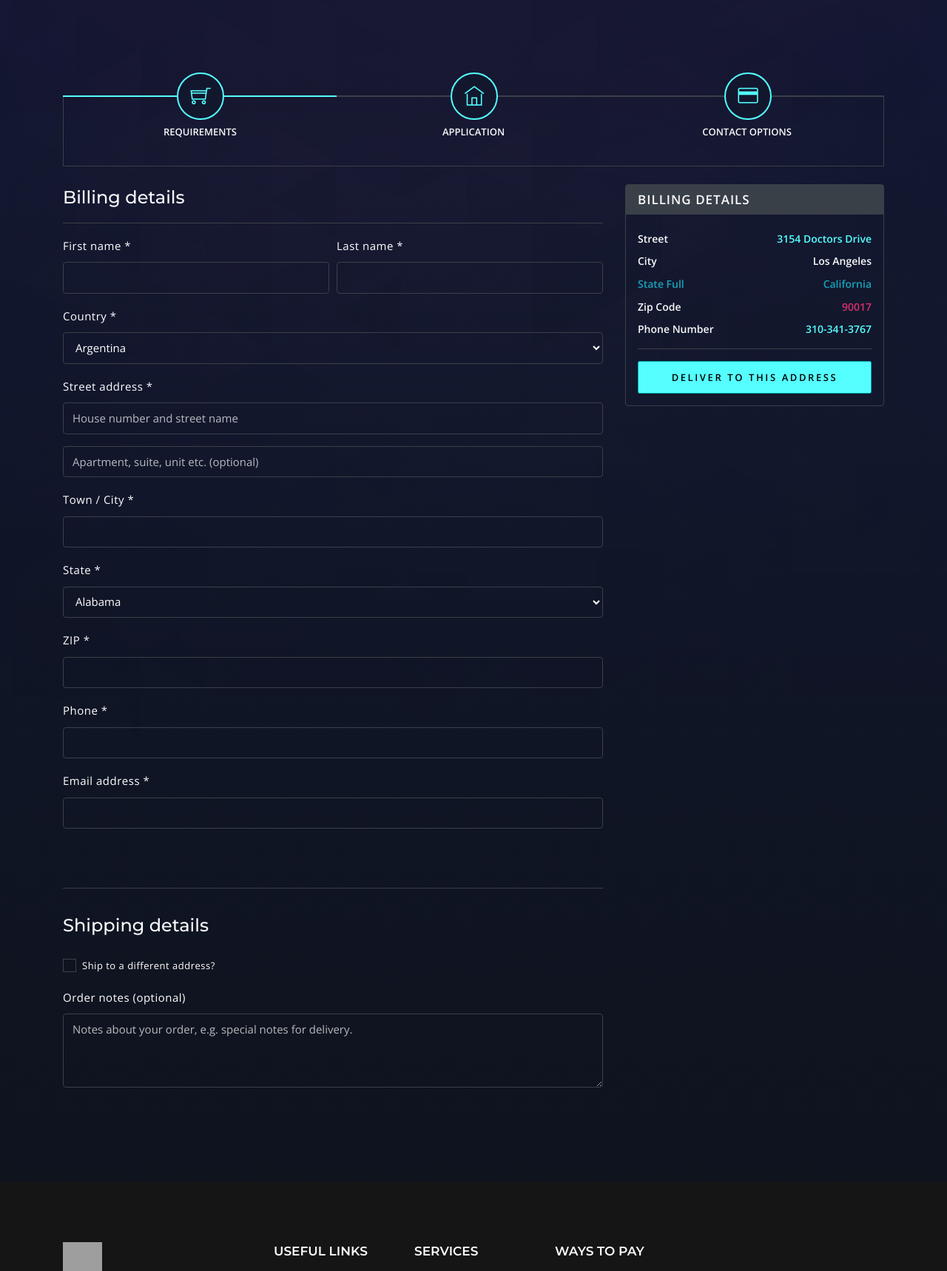
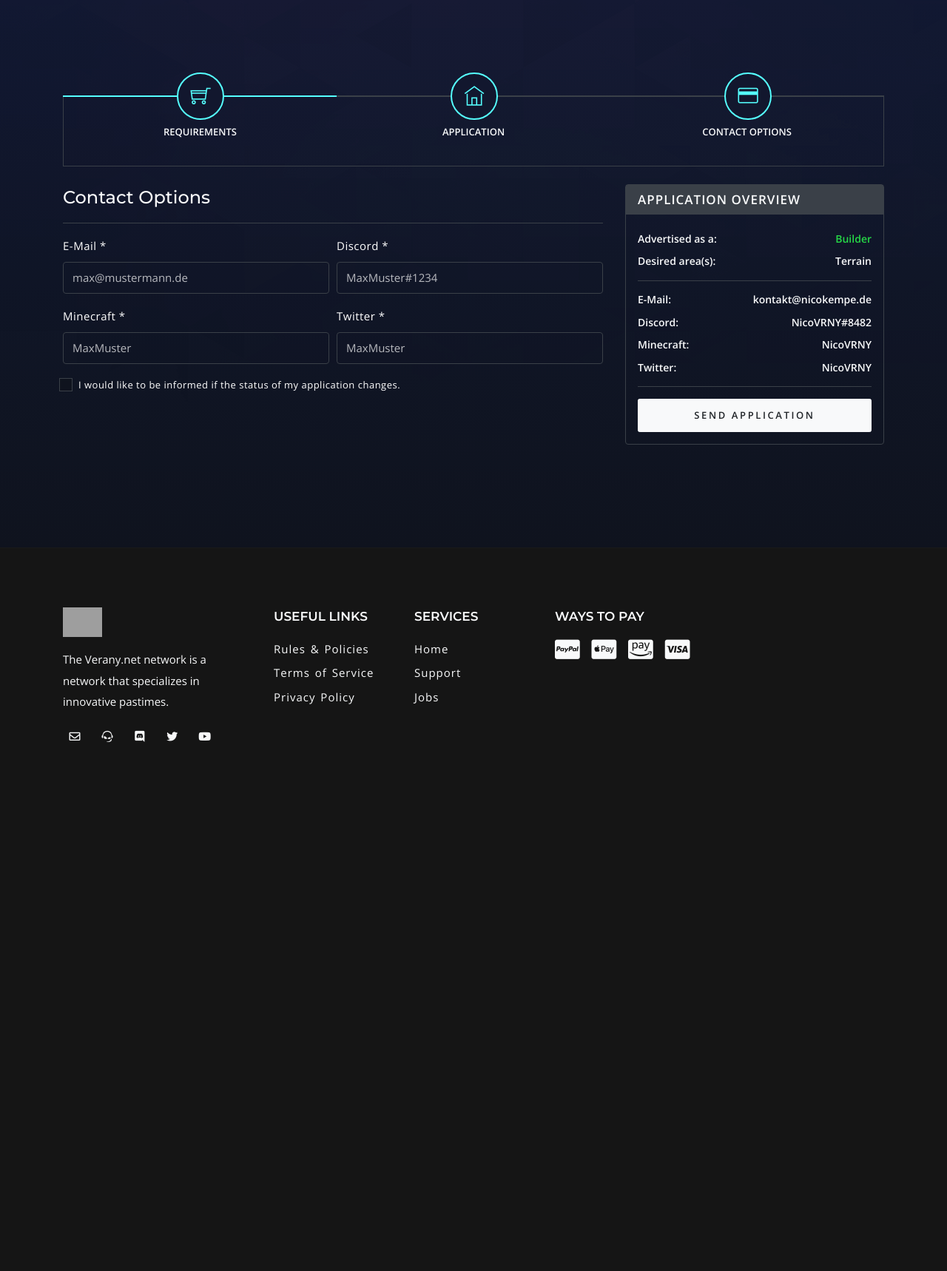
Before and after one commit to verany-network/website-frontend, a PHP site: page /apply/builder/contacts.php in a window 1280 px wide. Shown: the part 60-1778 px from the top of the page at 74% size. After the commit the page ends 1063 px from the top, so only its background shows below. Run offline with PHP 8.4, Linux system fonts and the light colour scheme; grey boxes are pictures that could not be loaded.

Commit message:
Updated builder application contact page

```diff
--- a/apply/builder/contacts.php
+++ b/apply/builder/contacts.php
@@ -37,7 +37,7 @@
         <div class="row">
           <div class="col-4 col-sm-3 col-md-1 mr-auto">
             <a class="navbar-brand logo" href="#">
-              <img src="../assets/img/logo.png" alt="Logo" class="logo-light mx-auto">
+              <img src="../../assets/img/logo.png" alt="Logo" class="logo-light mx-auto">
             </a>
           </div>
           <div class="nav-items mr-auto col">
@@ -75,7 +75,7 @@
           <div class="col-4 col-sm-8 col-md-8 col-lg-6 col-xl-4 ml-auto text-right">
             <ul class="nav navbar-nav d-none d-sm-inline-flex flex-row">
               <li class="nav-item dropdown">
-                <a class="nav-link dropdown-toggle small text-capitalize" href="#" id="dropdownUser" data-toggle="dropdown" aria-haspopup="true" aria-expanded="false"><img src="../assets/img/avatar/2.jpg" class="img-xs rounded-circle mr-2" alt="Avatar">NicoVRNY </a>
+                <a class="nav-link dropdown-toggle small text-capitalize" href="#" id="dropdownUser" data-toggle="dropdown" aria-haspopup="true" aria-expanded="false"><img src="../../assets/img/avatar/2.jpg" class="img-xs rounded-circle mr-2" alt="Avatar">NicoVRNY </a>
                 <div class="dropdown-menu position-absolute" aria-labelledby="dropdownUser">
                   <a class="dropdown-item" href="#"><span class="mr-2"><i class="fas fa-user"></i></span>Profile</a>
                   <a class="dropdown-item" href="#"><span class="mr-2"><i class="fas fa-sign-out-alt"></i></span>Logout</a>
@@ -142,80 +142,33 @@
               <div class="col-lg-8 mb-8 mb-lg-0">
                 <div>
                   <div>
-                    <h4>Billing details</h4>
+                    <h4>Contact Options</h4>
                     <hr class="border-secondary my-4">
                     <div class="mb-9">
-                      <form class="input-transparent">
+                      <form class="input-transparent" autocomplete="off">
                         <div class="form-row">
                           <div class="form-group col-md-6">
-                            <label class="small-1" for="firstName">First name *</label>
-                            <input class="form-control" id="firstName" type="text" name="firstName" required="">
+                            <label class="small-1" for="emailAddress">E-Mail *</label>
+                            <input class="form-control" id="emailAddress" type="email" name="emailAddress" placeholder="max@mustermann.de" required="" autocomplete="off">
                           </div>
                           <div class="form-group col-md-6">
-                            <label class="small-1" for="lastName">Last name *</label>
-                            <input class="form-control" id="lastName" type="text" name="lastName" required="">
+                            <label class="small-1" for="discordName">Discord *</label>
+                            <input class="form-control" id="discordName" type="text" name="discordName" placeholder="MaxMuster#1234" required="" autocomplete="off">
                           </div>
-                        </div>
-                        <div class="form-group">
-                          <label class="small-1" for="country">Country *</label>
-                          <select class="form-control" id="country">
-                            <option>Argentina</option>
-                            <option>Germany</option>
-                            <option>Japan</option>
-                            <option>South Korea</option>
-                            <option>United Kingdom (UK)</option>
-                            <option>United States (US)</option>
-                          </select>
-                        </div>
-                        <div class="form-group">
-                          <label class="small-1" for="billing_address_1">Street address *</label>
-                          <input name="billing_address_1" type="text" class="form-control" required="" placeholder="House number and street name" id="billing_address_1">
-                        </div>
-                        <div class="form-group">
-                          <input name="billing_address_2" type="text" class="form-control" required="" placeholder="Apartment, suite, unit etc. (optional)" id="billing_address_2">
-                        </div>
-                        <div class="form-group">
-                          <label class="small-1" for="billing_city">Town / City *</label>
-                          <input name="billing_city" type="text" class="form-control" required="" id="billing_city">
-                        </div>
-                        <div class="form-group">
-                          <label class="small-1" for="state">State *</label>
-                          <select class="form-control" id="state">
-                            <option>Alabama</option>
-                            <option>Colorado</option>
-                            <option>Louisiana</option>
-                            <option>New York</option>
-                            <option>Ohio</option>
-                            <option>Wyoming</option>
-                          </select>
-                        </div>
-                        <div class="form-group">
-                          <label class="small-1" for="billing_postcode">ZIP *</label>
-                          <input name="billing_postcode" type="text" class="form-control" required="" id="billing_postcode">
-                        </div>
-                        <div class="form-group">
-                          <label class="small-1" for="billing_phone">Phone *</label>
-                          <input name="billing_phone" type="text" class="form-control" required="" id="billing_phone">
-                        </div>
-                        <div class="form-group">
-                          <label class="small-1" for="billing_email">Email address *</label>
-                          <input name="billing_email" type="email" class="form-control" required="" id="billing_email">
-                        </div>
-                      </form>
-                    </div>
-                    <hr class="border-secondary my-7">
-                    <h4 class="mb-6">Shipping details</h4>
-                    <div>
-                      <form class="input-transparent">
-                        <div class="form-group custom-control custom-checkbox">
+                          <div class="form-group col-md-6">
+                            <label class="small-1" for="minecraftName">Minecraft *</label>
+                            <input class="form-control" id="minecraftName" type="text" name="minecraftName" placeholder="MaxMuster" required="" autocomplete="off">
+                          </div>
+                          <div class="form-group col-md-6">
+                            <label class="small-1" for="twitterName">Twitter *</label>
+                            <input class="form-control" id="twitterName" type="text" name="twitterName" placeholder="MaxMuster" required="" autocomplete="off">
+                          </div>
+                          <div class="form-group custom-control custom-checkbox">
                           <input class="custom-control-input" type="checkbox" value="" id="ship_to_different_address">
-                          <label class="custom-control-label" for="ship_to_different_address">
-                            Ship to a different address?
+                            <label class="custom-control-label" for="ship_to_different_address">
+                            I would like to be informed if the status of my application changes.
                           </label>
                         </div>
-                        <div class="form-group">
-                          <label class="small-1" for="order_comments">Order notes (optional)</label>
-                          <textarea class="form-control" placeholder="Notes about your order, e.g. special notes for delivery." id="order_comments" rows="3"></textarea>
                         </div>
                       </form>
                     </div>
@@ -224,42 +177,49 @@
               </div>
               <div class="col-lg-4">
                 <div class="archive border border-secondary rounded">
-                  <div class="bg-secondary px-4 py-1"><span class="fw-600 ls-1 text-uppercase lead-1">Billing Details</span></div>
+                  <div class="bg-secondary px-4 py-1"><span class="fw-600 ls-1 text-uppercase lead-1">Application Overview</span></div>
                   <div class="p-4">
                     <ul class="list-unstyled small mb-0">
                       <li class="my-1">
                         <div class="d-flex small-2 fw-600">
-                          <div>Street</div>
-                          <div class="ml-auto text-warning">3154  Doctors Drive</div>
+                          <div>Advertised as a:</div>
+                          <div class="ml-auto text-success">Builder</div>
                         </div>
                       </li>
                       <li class="my-1">
                         <div class="d-flex small-2 fw-600">
-                          <div>City</div>
-                          <div class="ml-auto">Los Angeles</div>
+                          <div>Desired area(s):</div>
+                          <div class="ml-auto">Terrain</div>
                         </div>
                       </li>
+                      <li><hr class="my-3 border-secondary"></li>
                       <li class="my-1">
-                        <div class="d-flex text-info small-2 fw-600">
-                          <div>State Full</div>
-                          <div class="ml-auto">California</div>
+                        <div class="d-flex small-2 fw-600">
+                          <div>E-Mail:</div>
+                          <div class="ml-auto">kontakt@nicokempe.de</div>
                         </div>
                       </li>
                       <li class="my-1">
                         <div class="d-flex small-2 fw-600">
-                          <div>Zip Code</div>
-                          <div class="ml-auto text-danger">90017</div>
+                          <div>Discord:</div>
+                          <div class="ml-auto">NicoVRNY#8482</div>
                         </div>
                       </li>
                       <li class="my-1">
                         <div class="d-flex small-2 fw-600">
-                          <div>Phone Number</div>
-                          <div class="ml-auto text-warning">310-341-3767</div>
+                          <div>Minecraft:</div>
+                          <div class="ml-auto">NicoVRNY</div>
+                        </div>
+                      </li>
+                      <li class="my-1">
+                        <div class="d-flex small-2 fw-600">
+                          <div>Twitter:</div>
+                          <div class="ml-auto">NicoVRNY</div>
                         </div>
                       </li>
                       <li><hr class="my-3 border-secondary"></li>
                       <li>
-                        <a href="checkout-payment.php" class="btn btn-lg btn-block btn-warning mt-4 px-3">Deliver To This Address</a>
+                        <a href="checkout-payment.php" class="btn btn-lg btn-block btn-light mt-4 px-3">SEND APPLICATION</a>
                       </li>
                     </ul>
                   </div>
@@ -278,7 +238,7 @@
       <div class="container">
           <div class="row gutters-y">
               <div class="col-6 col-lg-3">
-                <a href="#" class="logo d-block mb-4"><img src="assets/img/logo.png" alt="Logo" class="logo-dark"></a>
+                <a href="#" class="logo d-block mb-4"><img src="../../assets/img/logo.png" alt="Logo" class="logo-dark"></a>
                 <p>The Verany.net network is a network that specializes in innovative pastimes.</p>
                 <div class="social-buttons">
                   <a class="social-mail" href="mailto:contact@verany.net"><i class="far fa-envelope"></i></a>
@@ -323,50 +283,6 @@
       </div>
     </footer>
     <!-- /.footer -->
-
-    <!-- sign Up -->
-    <div class="modal fade" id="userLogin" tabindex="-1" role="dialog" aria-labelledby="userLoginTitle" aria-hidden="true">
-      <div class="modal-dialog modal-sm modal-dialog-centered" role="document">
-        <div class="modal-content bg-dark text-light">
-          <div class="modal-header border-secondary">
-            <h5 class="modal-title" id="userLoginTitle">Log in</h5>
-            <button type="button" class="close text-light" data-dismiss="modal" aria-label="Close">
-              <span aria-hidden="true">&times;</span>
-            </button>
-          </div>
-          <div class="modal-body">
-            <div>
-              <div class="text-center my-6">
-                <a class="btn btn-circle btn-sm btn-google mr-2" href=""><i class="fab fa-google"></i></a>
-                <a class="btn btn-circle btn-sm btn-facebook mr-2" href=""><i class="fab fa-facebook-f"></i></a>
-                <a class="btn btn-circle btn-sm btn-twitter" href=""><i class="fab fa-twitter"></i></a>
-              </div>
-              <span class="hr-text small my-6">Or</span>
-            </div>
-            <form class="input-transparent">
-              <div class="form-group">
-                <input type="text" class="form-control border-secondary" name="username" placeholder="Username">
-              </div>
-              <div class="form-group">
-                <input type="password" class="form-control border-secondary" name="password" placeholder="Password">
-              </div>
-              <div class="form-group d-flex justify-content-between">
-                <div class="custom-control custom-checkbox">
-                  <input type="checkbox" class="custom-control-input" checked="" id="rememberMeCheck">
-                  <label class="custom-control-label" for="rememberMeCheck">Remember me</label>
-                </div>
-                <a class="small-3" href="#">Forgot password?</a>
-              </div>
-              <div class="form-group mt-6">
-                <button class="btn btn-block btn-warning" type="submit">Login</button>
-              </div>
-            </form>
-            <span class="small">Don't have an account? <a href="#">Create an account</a></span>
-          </div>
-        </div>
-      </div>
-    </div>
-    <!-- /.sign Up -->
 
     <!-- offcanvas-cart -->
     <div id="offcanvas-cart" class="offcanvas-cart offcanvas text-light h-100 r-0 l-auto d-flex flex-column" data-animation="slideRight">
```
